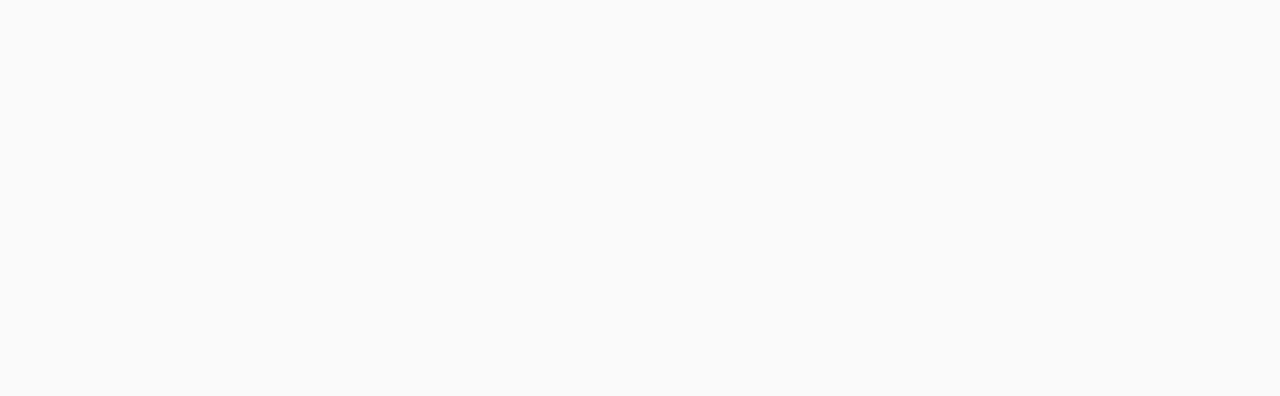
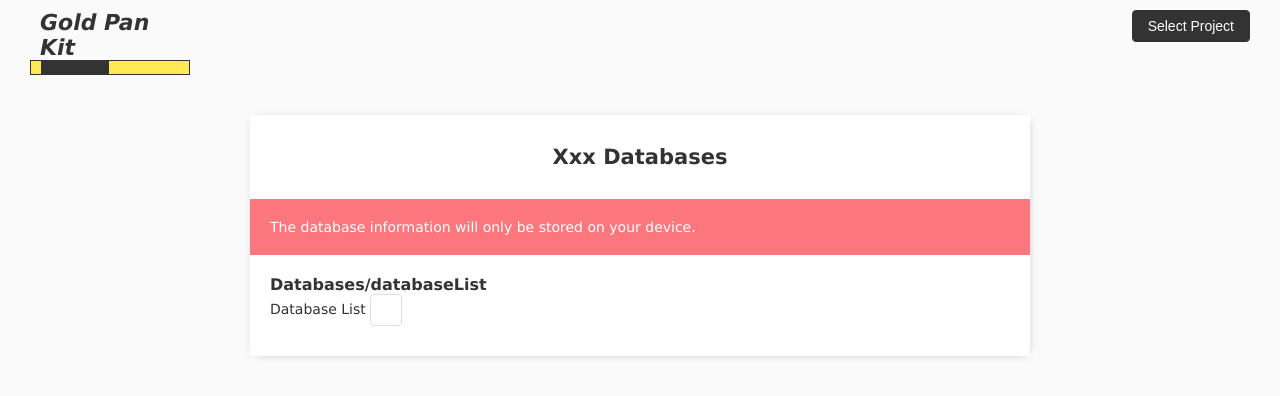
Before and after one commit to goldpankit/goldpankit, a Vue app in the folder node-page/: page /usr/project/databases in a window 1280 px wide. Before the commit this address had no page. Shown: the top 396 px of the page. Built offline with nearby package versions, Linux system fonts and the light colour scheme; no server answers.

Commit message:
内部路由组件封装

```diff
--- /dev/null
+++ b/node-page/src/components/common/InnerRouterView/InnerRouterView.vue
@@ -0,0 +1,50 @@
+<template>
+  <div class="inner-router-view">
+    <slot v-if="visible"></slot>
+  </div>
+</template>
+
+<script>
+export default {
+  name: "InnerRouterView",
+  props: {
+    default: {
+      type: Boolean,
+      default: false
+    },
+    visible: {
+      default: false
+    },
+    name: {
+      type: String
+    },
+    title: {
+      type: String
+    }
+  },
+  data () {
+    return {
+      visible: false
+    }
+  },
+  computed: {
+    currentViewName () {
+      return this.$parent.currentViewName
+    }
+  },
+  watch: {
+    currentViewName (newViewName) {
+      this.visible = newViewName === this.name
+    }
+  },
+  methods: {
+  },
+  created () {
+    this.visible = this.$parent.currentViewName === this.name
+  }
+}
+</script>
+
+<style scoped>
+
+</style>
--- /dev/null
+++ b/node-page/src/components/common/InnerRouterView/InnerRouterViewWindow.vue
@@ -0,0 +1,83 @@
+<template>
+  <div class="inner-router-view-window">
+    <div class="nav">
+      <div class="title">
+        <el-button v-if="histories.length > 1" class="button-icon" icon="ArrowLeftBold" @click="back"></el-button>
+        <h4>{{currentView.title}}/{{currentView.name}}</h4>
+      </div>
+    </div>
+    <div class="routers">
+      <slot></slot>
+    </div>
+  </div>
+</template>
+
+<script>
+import InnerRouterView from "./InnerRouterView.vue";
+
+export default {
+  name: "InnerRouterViewWindow",
+  components: {InnerRouterView},
+  data () {
+    return {
+      // 当前视图名称
+      currentViewName: '',
+      // 视图集合
+      views: [],
+      // 视图切换历史
+      histories: []
+    }
+  },
+  computed: {
+    currentView () {
+      return this.views.find(v => v.props.name === this.currentViewName).props
+    }
+  },
+  methods: {
+    // 跳转
+    push (viewName) {
+      this.histories.push(viewName)
+      this.currentViewName = viewName
+    },
+    // 返回
+    back () {
+      this.histories.pop()
+      this.currentViewName = this.histories[this.histories.length - 1]
+    },
+    // 获取默认view
+    __getDefaultView () {
+      let defaultView = this.views.find(v => v.props.default)
+      if (defaultView == null) {
+        defaultView = this.views[0].props.name
+      }
+      return defaultView
+    }
+  },
+  created () {
+    this.views = this.$slots.default()
+    this.currentViewName = this.__getDefaultView()
+    this.histories = [this.currentViewName]
+  }
+}
+</script>
+
+<style scoped lang="scss">
+.inner-router-view-window {
+  padding: 0 20px;
+}
+.nav {
+  display: flex;
+  align-items: center;
+  justify-content: space-between;
+  .title {
+    align-items: center;
+    display: flex;
+    .el-button {
+      border: 0;
+    }
+    h4 {
+      font-size: var(--font-size-middle);
+    }
+  }
+}
+</style>
--- a/node-page/src/components/usr/project/UserProjects.vue
+++ b/node-page/src/components/usr/project/UserProjects.vue
@@ -15,6 +15,7 @@
           <p class="text-info-1">3 databases</p>
         </div>
         <div class="opera">
+          <el-button @click="$router.push({ name: 'ProjectDatabases' })">Databases</el-button>
           <el-button @click="setCurrentProject(project)">Use It</el-button>
         </div>
       </li>
@@ -96,7 +97,7 @@ export default {
     }
     .opera {
       flex-shrink: 0;
-      width: 80px;
+      width: 200px;
       display: flex;
       justify-content: flex-end;
     }
--- a/node-page/src/router/index.js
+++ b/node-page/src/router/index.js
@@ -46,6 +46,11 @@ const router = createRouter({
           component: () => import('@/views/usr/project/create.vue')
         },
         {
+          path: '/usr/project/databases',
+          name: 'ProjectDatabases',
+          component: () => import('@/views/usr/project/databases.vue')
+        },
+        {
           path: '/usr/space/create',
           name: 'CreateSpace',
           component: () => import('@/views/usr/create-space.vue')
--- /dev/null
+++ b/node-page/src/views/usr/project/databases.vue
@@ -0,0 +1,123 @@
+<template>
+  <div class="form">
+    <div class="wrap">
+      <h2>Xxx Databases</h2>
+      <section class="tip">
+        The database information will only be stored on your device.
+      </section>
+      <InnerRouterViewWindow ref="window" v-model="currentRoute">
+        <InnerRouterView name="databaseList" title="Databases" default>
+          Database List
+          <el-button @click="$refs.window.push('addNewDatabase')"></el-button>
+        </InnerRouterView>
+        <InnerRouterView name="addNewDatabase" title="Add New Database">
+          <el-form>
+            <el-form-item label="Name" required>
+              <el-input/>
+            </el-form-item>
+            <el-form-item label="Database Type" required>
+              <el-select>
+                <el-option value="mysql" label="MySQL"/>
+                <el-option value="oracle" label="Oracle"/>
+              </el-select>
+            </el-form-item>
+            <el-form-item label="Host" required>
+              <el-input/>
+            </el-form-item>
+            <el-form-item label="Port" required>
+              <el-input/>
+            </el-form-item>
+            <el-form-item label="Username" required>
+              <el-input/>
+            </el-form-item>
+            <el-form-item label="Password" required>
+              <el-input/>
+            </el-form-item>
+          </el-form>
+          <div class="opera">
+            <el-button type="primary" size="large" @click="create">Create Project</el-button>
+          </div>
+        </InnerRouterView>
+      </InnerRouterViewWindow>
+    </div>
+  </div>
+</template>
+
+<script>
+import {create} from "../../../api/user.project";
+import DirectorySelect from "../../../components/common/DirectorySelect.vue";
+import InnerRouterView from "../../../components/common/InnerRouterView/InnerRouterView.vue";
+import InnerRouterViewWindow from "../../../components/common/InnerRouterView/InnerRouterViewWindow.vue";
+
+export default {
+  components: {InnerRouterViewWindow, InnerRouterView, DirectorySelect},
+  data () {
+    return {
+      form: {
+        name: '',
+        codespace: '',
+        remark: ''
+      },
+      currentRoute: 'databaseList'
+    }
+  },
+  methods: {
+    create () {
+      create(this.form)
+        .then(data => {
+          console.log('data', data)
+        })
+        .catch(e => {
+          console.log('e', e)
+        })
+    }
+  }
+}
+</script>
+
+<style scoped lang="scss">
+.form {
+  height: 100%;
+  overflow-y: auto;
+  .wrap {
+    width: var(--form-width);
+    background-color: var(--color-light);
+    margin: 30px auto 60px auto;
+    box-shadow: var(--form-shadow);
+    padding-bottom: 30px;
+  }
+  // 标题
+  h2 {
+    text-align: center;
+    padding: 30px 0;
+  }
+  // 提示
+  .tip {
+    padding: 20px;
+    background: var(--primary-color-match-2);
+    color: var(--color-light);
+    display: flex;
+    align-items: center;
+    margin-bottom: 20px;
+    em {
+      background: rgba(0, 0, 0, .15);
+      padding: 3px 5px;
+      border-radius: 5px;
+      font-style: normal;
+      font-weight: bold;
+      margin: 0 5px;
+    }
+  }
+  // 表单
+  .el-form {
+    padding: 0 30px;
+  }
+  // 操作
+  .opera {
+    margin-top: 120px;
+    display: flex;
+    justify-content: center;
+    align-items: center;
+  }
+}
+</style>
```
